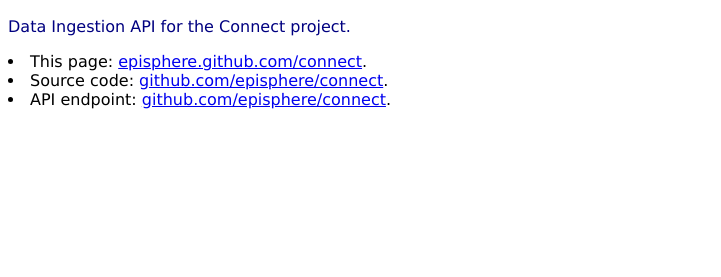
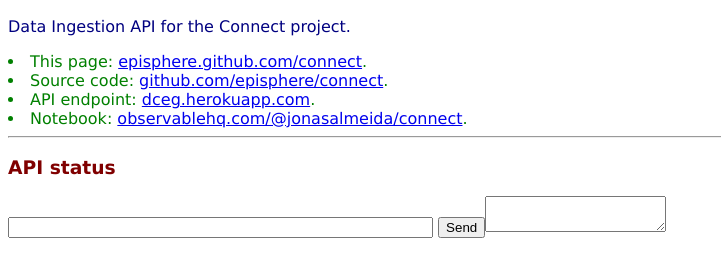
Before and after one commit to episphere/connect, a website: page index.html in a window 1280 px wide. Shown: the part 39-316 px from the top of the page, without its empty margins (0-721 px from the left). Drawn offline with Linux system fonts and the light colour scheme.

Commit message:
it's alive

```diff
--- a/connect.css
+++ b/connect.css
@@ -2,7 +2,7 @@
     font-family:verdana
 }
 
-h2 {
+h2,h3 {
     color:maroon
 }
 
@@ -13,3 +13,7 @@
 a:hover {
     background-color: yellow;
 }
+
+li {
+    color:green
+}
--- a/connect.js
+++ b/connect.js
@@ -1 +1,18 @@
 console.log('connect.js loaded')
+
+cnct=function(){
+    // ini
+    console.log('ini at '+Date())
+    let div = document.body.querySelector('#connectDiv')
+    if(div){cnct.UI(div)}
+}
+
+cnct.UI=function(div){
+    let h = '<h3>API status</h3>'
+    h += '<input size=50> <button>Send</button>'
+    h += '<textarea stylw="width:500px"></textarea>'
+
+    div.innerHTML=h
+}
+
+window.onload=cnct
--- a/index.html
+++ b/index.html
@@ -5,6 +5,8 @@
 <p>Data Ingestion API for the Connect project.
 <li> This page: <a href="https://episphere.github.com/connect" target="_blank">episphere.github.com/connect</a>.</li>
 <li> Source code: <a href="https://github.com/episphere/connect" target="_blank">github.com/episphere/connect</a>.</li>
-<li> API endpoint: <a href="https://github.com/episphere/connect" target="_blank">github.com/episphere/connect</a>.</li>
-
+<li> API endpoint: <a href="https://dceg.herokuapp.com" target="_blank">dceg.herokuapp.com</a>.</li>
+<li> Notebook: <a href="https://observablehq.com/@jonasalmeida/connect" target="_blank">observablehq.com/@jonasalmeida/connect</a>.</li>
+<hr>
+<div id="connectDiv"></div>
 </p>
```
